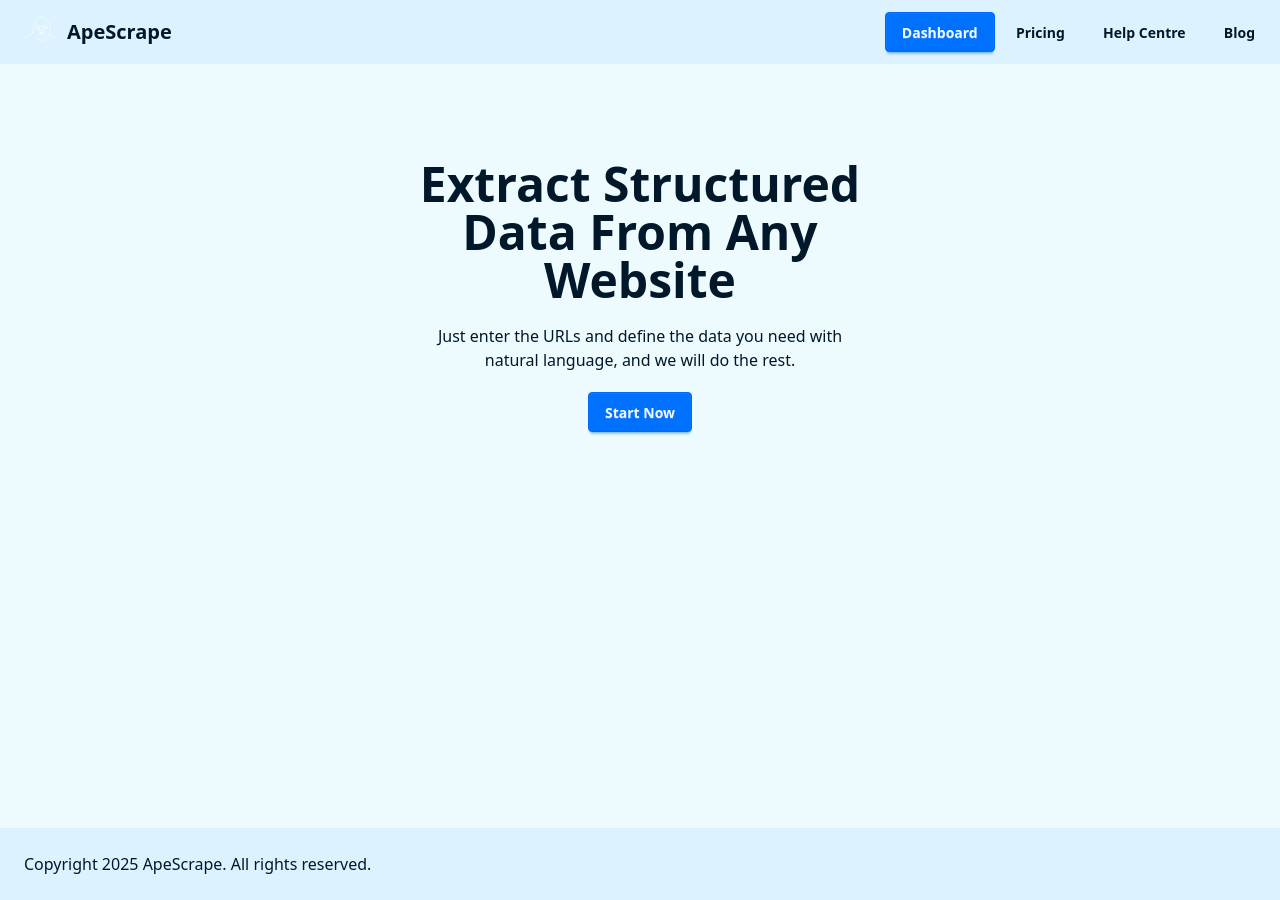
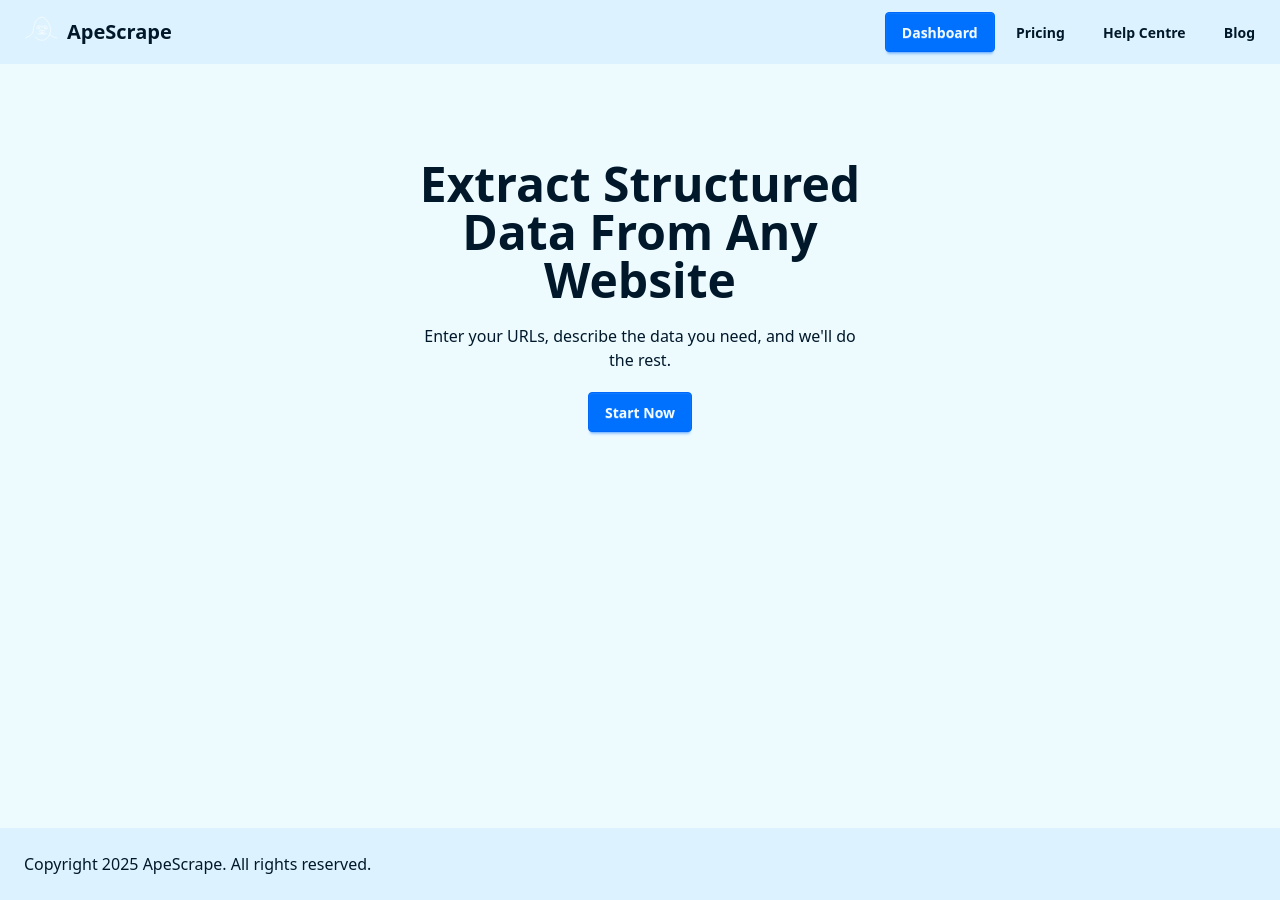
Before and after one commit to 5-quid-coders/apescrape-site, a Jekyll site: the page built from index.html, in a window 1280 px wide. Built offline with Jekyll 4.4.1, drawn with Linux system fonts in a browser that asks for light colours.

Commit message:
Revert "Revert "do not let this man cook""

```diff
--- a/index.html
+++ b/index.html
@@ -8,7 +8,7 @@ title: Structed Data From Any Website
       <div class="max-w-md">
           <h1 class="mb-5 text-5xl font-bold">Extract Structured Data From Any Website</h1>
           <p class="mb-5">
-              Just enter the URLs and define the data you need with natural language, and we will do the rest.
+            Enter your URLs, describe the data you need, and we'll do the rest.
              <!--You bring the URLs, we'll handle the data.-->
           </p>
 
```
